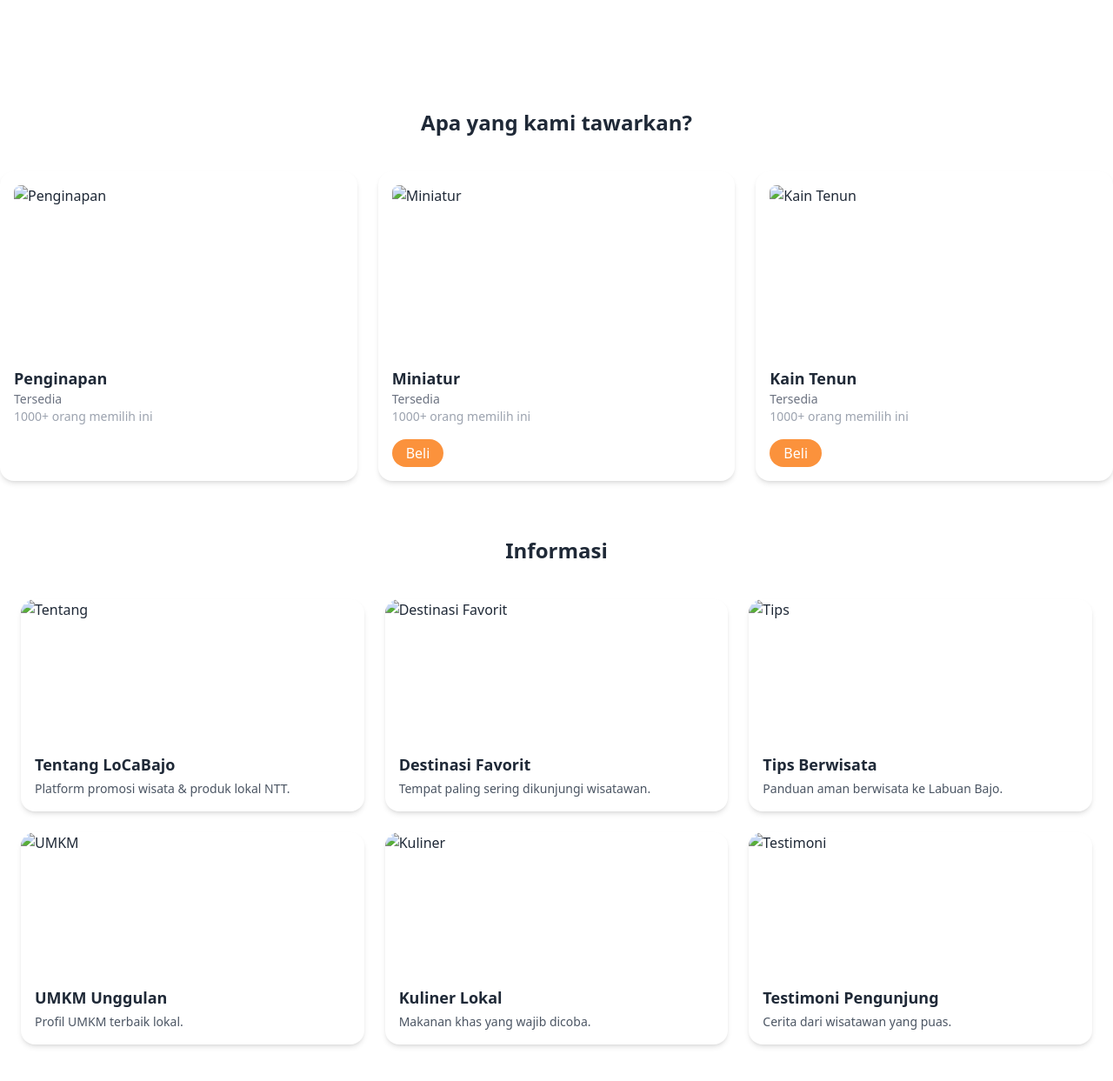
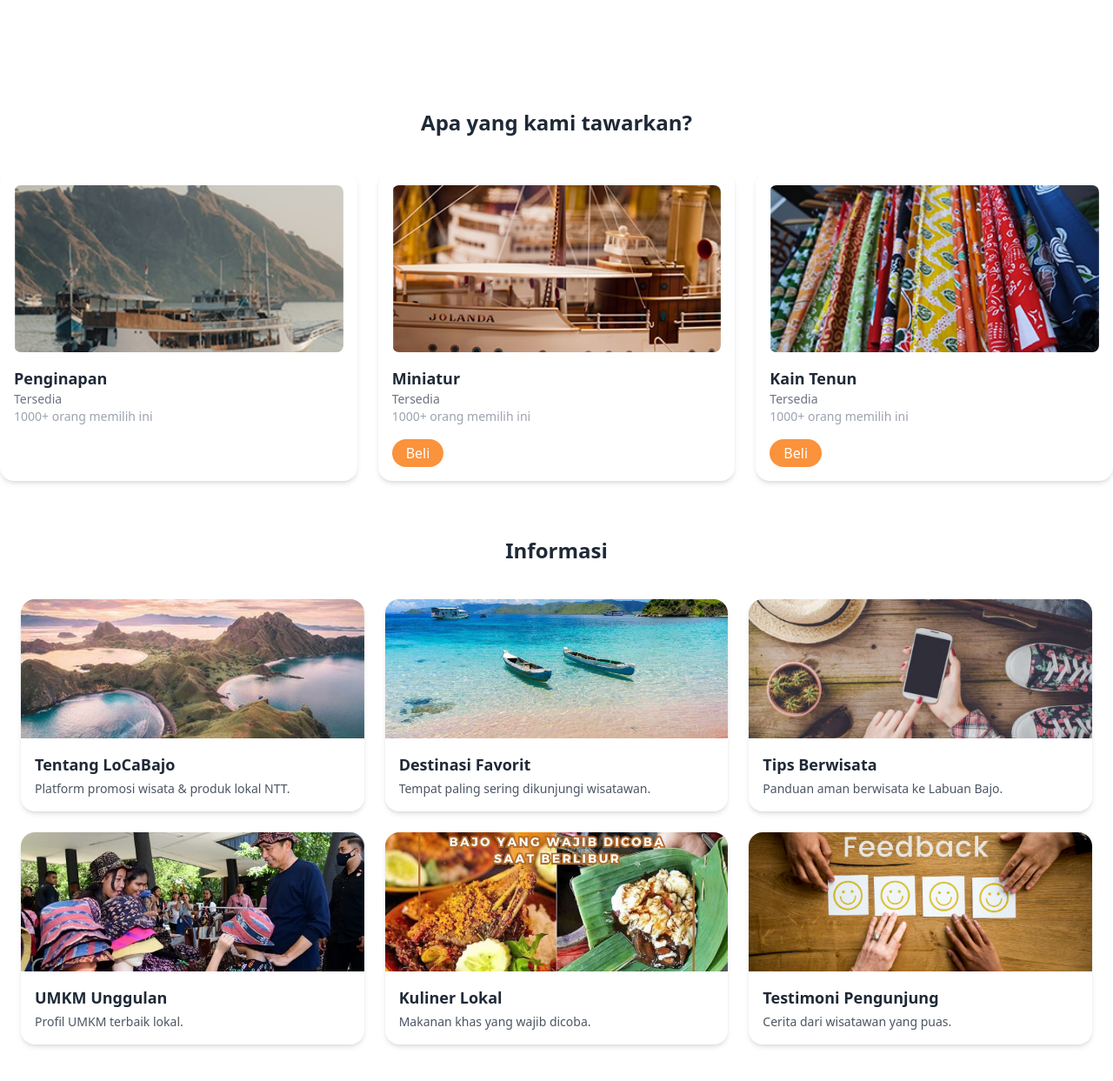
Before and after one commit to PenditWiguna/LocaBajo, a plain HTML site: page landingpage.html in a window 1280 px wide. Shown: the part 503-1746 px from the top of the page at 87% size. Drawn offline with nearby package versions, Linux system fonts and the light colour scheme; the site is published under a folder, as on GitHub Pages, so addresses that start at the root find nothing.

Commit message:
Update landingpage.html

```diff
--- a/landingpage.html
+++ b/landingpage.html
@@ -33,7 +33,7 @@
     <!-- Hero -->
     <section
       class="relative h-[500px] bg-cover bg-center"
-      style="background-image: url('/asset/image.png')"
+      style="background-image: url('image.png')"
     >
       <div
         class="absolute inset-0 bg-black bg-opacity-40 flex flex-col justify-center items-center text-white px-4 text-center"
@@ -63,7 +63,7 @@
         <!-- Card 1 -->
         <div class="bg-white rounded-2xl shadow-md p-4">
           <img
-            src="/asset/kapal.png"
+            src="kapal.png"
             alt="Penginapan"
             class="w-full h-48 object-cover rounded-lg mb-4"
           />
@@ -74,7 +74,7 @@
         <!-- Card 2 -->
         <div class="bg-white rounded-2xl shadow-md p-4">
           <img
-            src="/asset/miniatur.png"
+            src="miniatur.png"
             alt="Miniatur"
             class="w-full h-48 object-cover rounded-lg mb-4"
           />
@@ -88,7 +88,7 @@
         <!-- Card 3 -->
         <div class="bg-white rounded-2xl shadow-md p-4">
           <img
-            src="/asset/kain.png"
+            src="kain.png"
             alt="Kain Tenun"
             class="w-full h-48 object-cover rounded-lg mb-4"
           />
@@ -111,7 +111,7 @@
         <!-- Card 1 -->
         <div class="bg-white rounded-2xl shadow-md overflow-hidden">
           <img
-            src="/asset/tentang.jpeg"
+            src="tentang.jpeg"
             alt="Tentang"
             class="w-full h-40 object-cover"
           />
@@ -125,7 +125,7 @@
         <!-- Card 2 -->
         <div class="bg-white rounded-2xl shadow-md overflow-hidden">
           <img
-            src="/asset/R.jpeg"
+            src="R.jpeg"
             alt="Destinasi Favorit"
             class="w-full h-40 object-cover"
           />
@@ -139,7 +139,7 @@
         <!-- Card 3 -->
         <div class="bg-white rounded-2xl shadow-md overflow-hidden">
           <img
-            src="/asset/tips.jpg"
+            src="tips.jpg"
             alt="Tips"
             class="w-full h-40 object-cover"
           />
@@ -153,7 +153,7 @@
         <!-- Card 4 -->
         <div class="bg-white rounded-2xl shadow-md overflow-hidden">
           <img
-            src="/asset/umkm.jpg"
+            src="umkm.jpg"
             alt="UMKM"
             class="w-full h-40 object-cover"
           />
@@ -165,7 +165,7 @@
         <!-- Card 5 -->
         <div class="bg-white rounded-2xl shadow-md overflow-hidden">
           <img
-            src="/asset/kuliner.jpg"
+            src="kuliner.jpg"
             alt="Kuliner"
             class="w-full h-40 object-cover"
           />
@@ -179,7 +179,7 @@
         <!-- Card 6 -->
         <div class="bg-white rounded-2xl shadow-md overflow-hidden">
           <img
-            src="/asset/testimoni.jpg"
+            src="testimoni.jpg"
             alt="Testimoni"
             class="w-full h-40 object-cover"
           />
```
